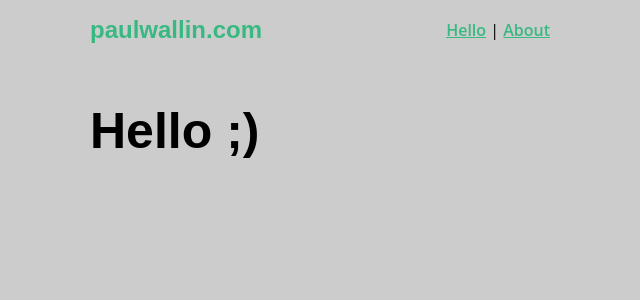
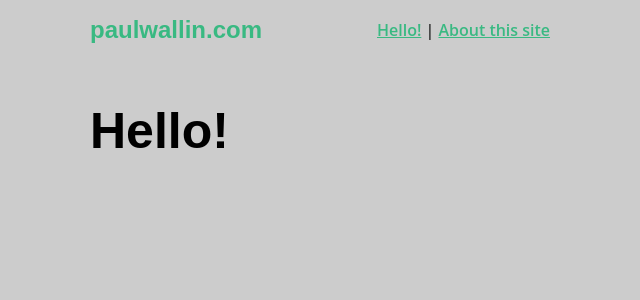
Before and after one commit to paulwallin/paulwallin.com, a Nuxt app: page / in a window 1280 px wide. Shown: the top 300 px of the page, without its empty margins (320-960 px from the left). Built offline with nearby package versions, Linux system fonts and the light colour scheme.

Commit message:
updated navbar komponent

```diff
--- a/components/NavBar.vue
+++ b/components/NavBar.vue
@@ -2,8 +2,8 @@
       <div class="nav">
         <nuxt-link to="/" class="brand">paulwallin.com</nuxt-link>
         <nav>
-          <nuxt-link to="/">Hello</nuxt-link>&nbsp;|
-          <nuxt-link to="/create">About</nuxt-link>
+          <nuxt-link to="/">Hello!</nuxt-link>&nbsp;|
+          <nuxt-link to="/create">About this site</nuxt-link>
         </nav>
       </div>
     </template>
--- a/pages/index.vue
+++ b/pages/index.vue
@@ -1,5 +1,5 @@
 <template>
   <div class="container">
-    <h1>Hello ;)</h1>
+    <h1>Hello!</h1>
   </div>
 </template>
```
Also changed, not shown: pages/test.html (added).
